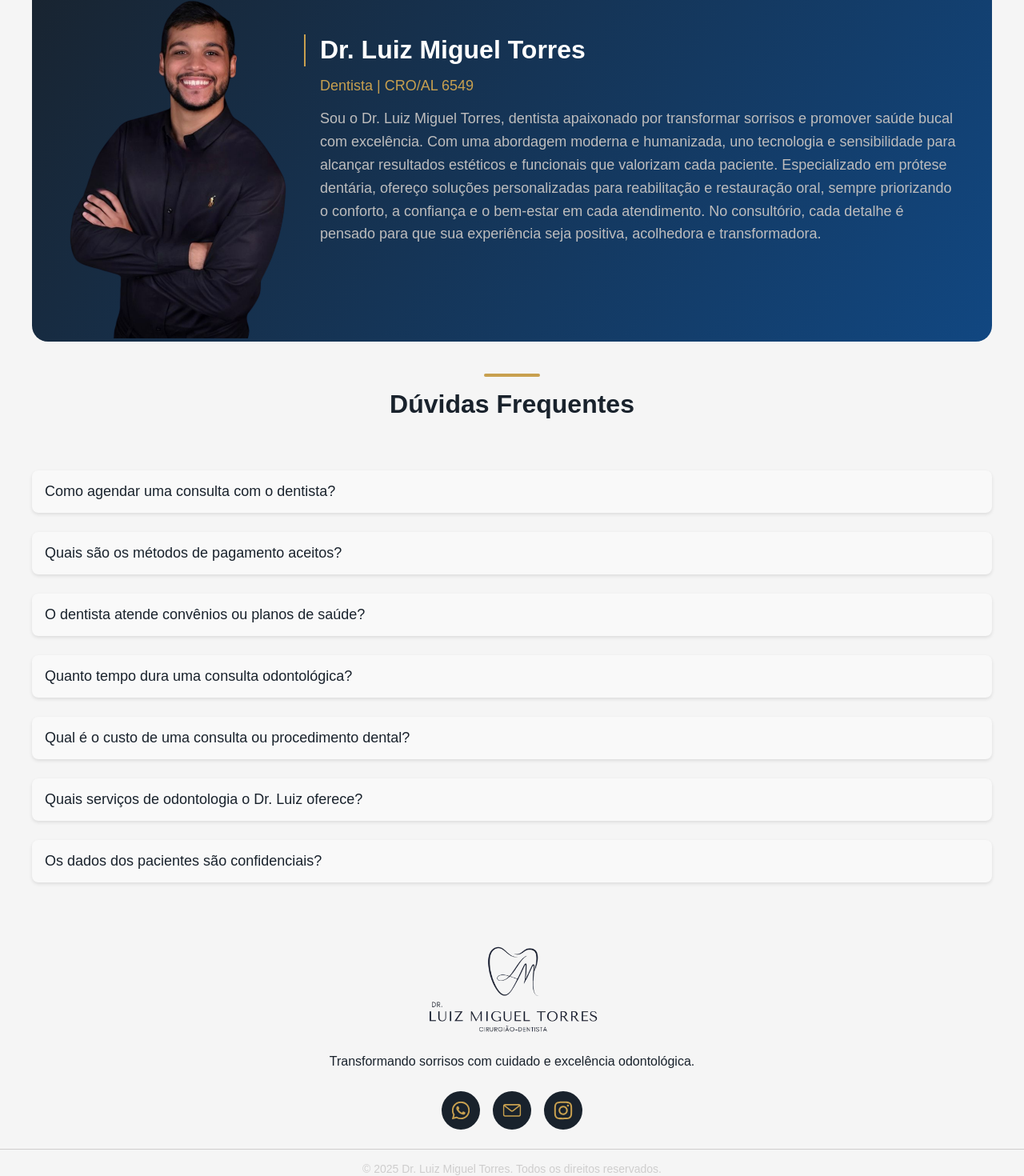
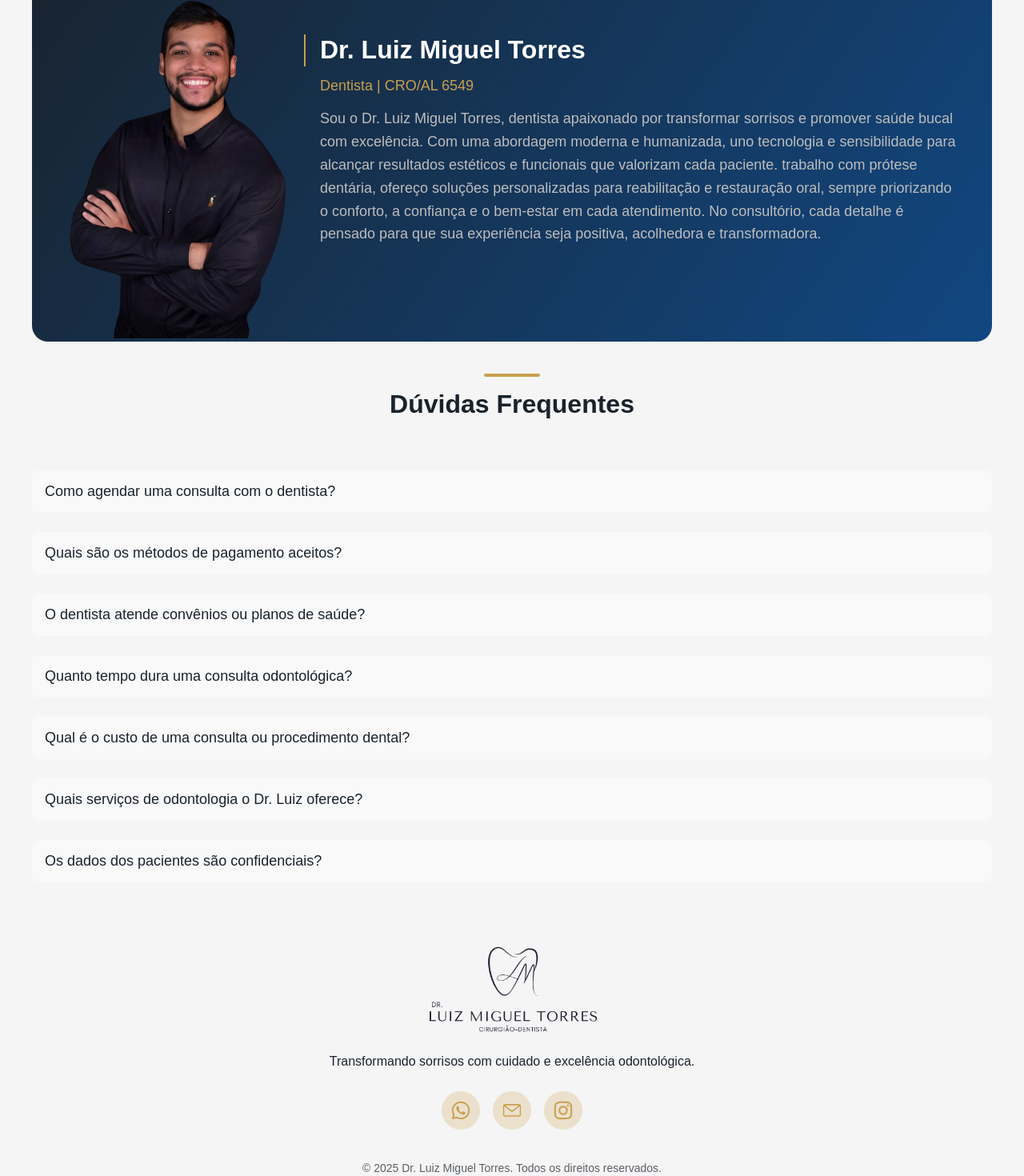
Before and after one commit to kauatorresfranca/luiz-miguel, a React (Vite) app: page / in a window 1280 px wide. Shown: the part 1410-2880 px from the top of the page at 80% size. Built offline with nearby package versions, Linux system fonts and the light colour scheme.

Commit message:
fix: update About Me description for clarity; adjust footer social media link styles

```diff
--- a/src/components/sections/about-me/index.tsx
+++ b/src/components/sections/about-me/index.tsx
@@ -13,7 +13,7 @@ const AboutMe = () => {
         <S.AboutMeDescription>
           Sou o Dr. Luiz Miguel Torres, dentista apaixonado por transformar sorrisos e promover saúde bucal com excelência.
           Com uma abordagem moderna e humanizada, uno tecnologia e sensibilidade para alcançar resultados estéticos e funcionais que valorizam cada paciente.
-          Especializado em prótese dentária, ofereço soluções personalizadas para reabilitação e restauração oral, sempre priorizando o conforto, a confiança e o bem-estar em cada atendimento.
+          trabalho com prótese dentária, ofereço soluções personalizadas para reabilitação e restauração oral, sempre priorizando o conforto, a confiança e o bem-estar em cada atendimento.
           No consultório, cada detalhe é pensado para que sua experiência seja positiva, acolhedora e transformadora.
         </S.AboutMeDescription>
       </S.AboutMeContent>
--- a/src/components/sections/faq/styles.ts
+++ b/src/components/sections/faq/styles.ts
@@ -58,7 +58,6 @@ export const FAQQuestion = styled.h3`
   font-weight: 500;
   background-color: #f9f9f9;
   border-radius: 8px;
-  box-shadow: 0 2px 4px rgba(0, 0, 0, 0.1);
   cursor: pointer;
   transition: background-color 0.3s ease, color 0.3s ease;
 
--- a/src/components/sections/footer/styles.ts
+++ b/src/components/sections/footer/styles.ts
@@ -54,12 +54,12 @@ export const SocialMediaLink = styled.a`
   justify-content: center;
   width: 48px;
   height: 48px;
-  background-color: ${colors.primary};
+  background-color: ${colors.secondary}40;
   border-radius: 50%;
   transition: all 0.3s ease;
 
   &:hover {
-    background-color: ${colors.primary}99;
+    background-color: ${colors.secondary}99;
     transform: translateY(-4px);
     box-shadow: 0 4px 12px rgba(0, 0, 0, 0.15);
   }
@@ -78,11 +78,10 @@ export const SocialMediaLink = styled.a`
 export const FooterText = styled.p`
   width: 100%;
   font-size: 14px;
-  color: ${colors.text};
+  color: ${colors.primary};
   opacity: 0.7;
   margin: 0;
   padding: 16px 0;
-  border-top: 1px solid ${colors.text};
   font-weight: 300;
 
   @media (max-width: ${breakpoints.tablet}) {
```
